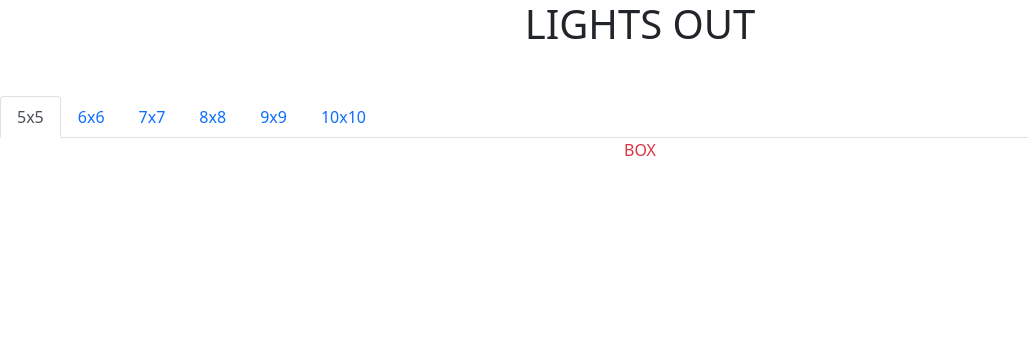
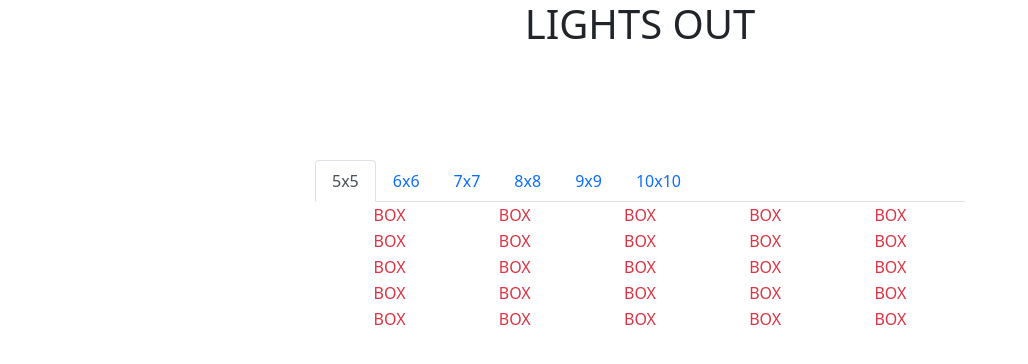
Before and after one commit to ally-petitt/lights-out, a React (Create React App) app: page / in a window 1280 px wide. Shown: the top 364 px of the page, without its empty margins (0-1028 px from the left). Built offline with nearby package versions, Linux system fonts and the light colour scheme.

Commit message:
formatted grid

```diff
--- a/src/App.css
+++ b/src/App.css
@@ -1,5 +1,6 @@
 .App {
   text-align: center;
+  min-height: 100vh
 }
 
 .App-logo {
--- a/src/App.js
+++ b/src/App.js
@@ -7,7 +7,10 @@ function App() {
   return (
     <div className="App">
       <Header />
-      <Tabs />
+      <div className="board-container d-flex justify-content-center"
+       style={{minHeight: "80vh", width: "100vw"}}>
+        <Tabs />
+      </div>
     </div>
   );
 }
--- a/src/components/Board.js
+++ b/src/components/Board.js
@@ -1,11 +1,34 @@
-import React from 'react'
+import React, { useEffect } from 'react'
 import Box from "./Box"
+import "./board.css"
+import { getElementError } from '@testing-library/react'
 
-// TODO: set size of board
 function Board({ size }) {
+    // create empty board list to map through when rendering Boxes
+    size = size.split("x")
+    const filledList = new Array(parseInt(size[0])).fill(null)
+    const board = new Array(parseInt(size[0])).fill(filledList)
+
+    useEffect(() => {
+
+    }, [])
+
     return (
-        <div>
-            <Box />
+        <div className="container">
+            <table className="board h-100 w-100" style={{maxHeight: "650px"}}>
+                {
+                board.map((row) => {
+                    let wdth = row.length / 100
+                    return(
+                        <tr className="w-100">
+                            {row.map((box) => (
+                                <td style={{width: wdth}}><Box /></td>
+                            ))}
+                        </tr>
+                    )
+                })
+                }
+            </table>
         </div>
     )
 }
--- a/src/components/Box.js
+++ b/src/components/Box.js
@@ -1,6 +1,8 @@
-import React from 'react'
+import React, { useState } from 'react'
 
 function Box() {
+    const [isLit, setIsLit] = useState(true)
+
     return (
         <div className="text-danger">
             BOX
--- a/src/components/Tabs.js
+++ b/src/components/Tabs.js
@@ -9,7 +9,7 @@ function Tabs() {
     }
 
     return (
-        <div className="mt-5">
+        <div id="tabs" className="h-100" style={{width: "80%", maxWidth: "650px"}}>
             <ul class="nav nav-tabs">
                 <li class="nav-item">
                     <p class={`nav-link ${boardSize == "5x5" ? "active" : null}`}
--- /dev/null
+++ b/src/components/board.css
@@ -0,0 +1,14 @@
+.container {
+    width: 100%;
+    min-height: 100%;
+    display: flex;
+    justify-content: center;
+    align-items: center;
+}
+
+/* .board {
+    display: grid;
+    grid-template-columns: repeat(auto-fill, minmax(8rem, 1fr));
+    grid-auto-rows: 1fr;
+    width: 80%;
+} */
--- a/src/components/header/Header.js
+++ b/src/components/header/Header.js
@@ -5,7 +5,7 @@ import React, { useState } from 'react'
 function Header() {
 
     return (
-        <div>
+        <div style={{height: "20vh"}}>
             <h1>LIGHTS OUT</h1>
         </div>
     )
```
